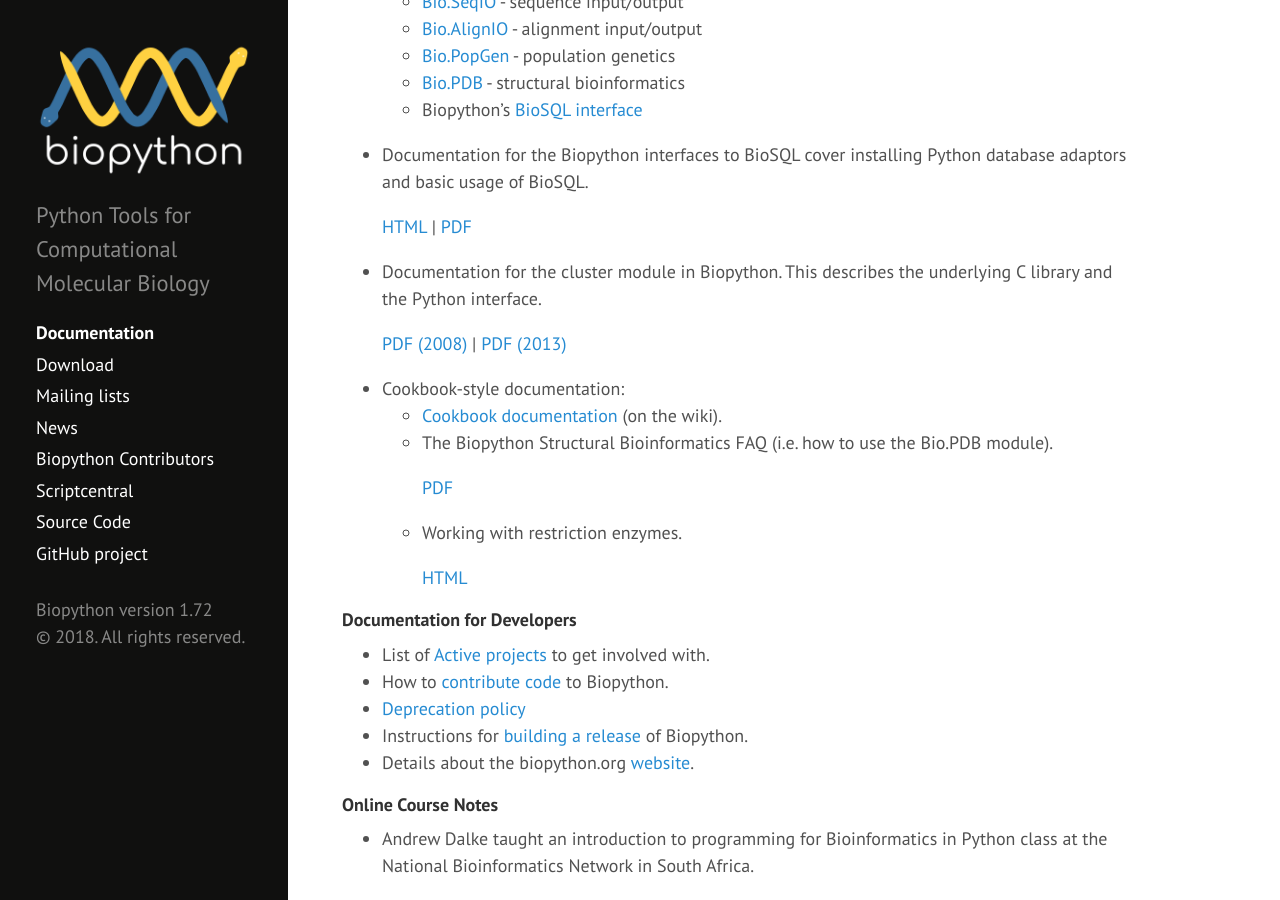
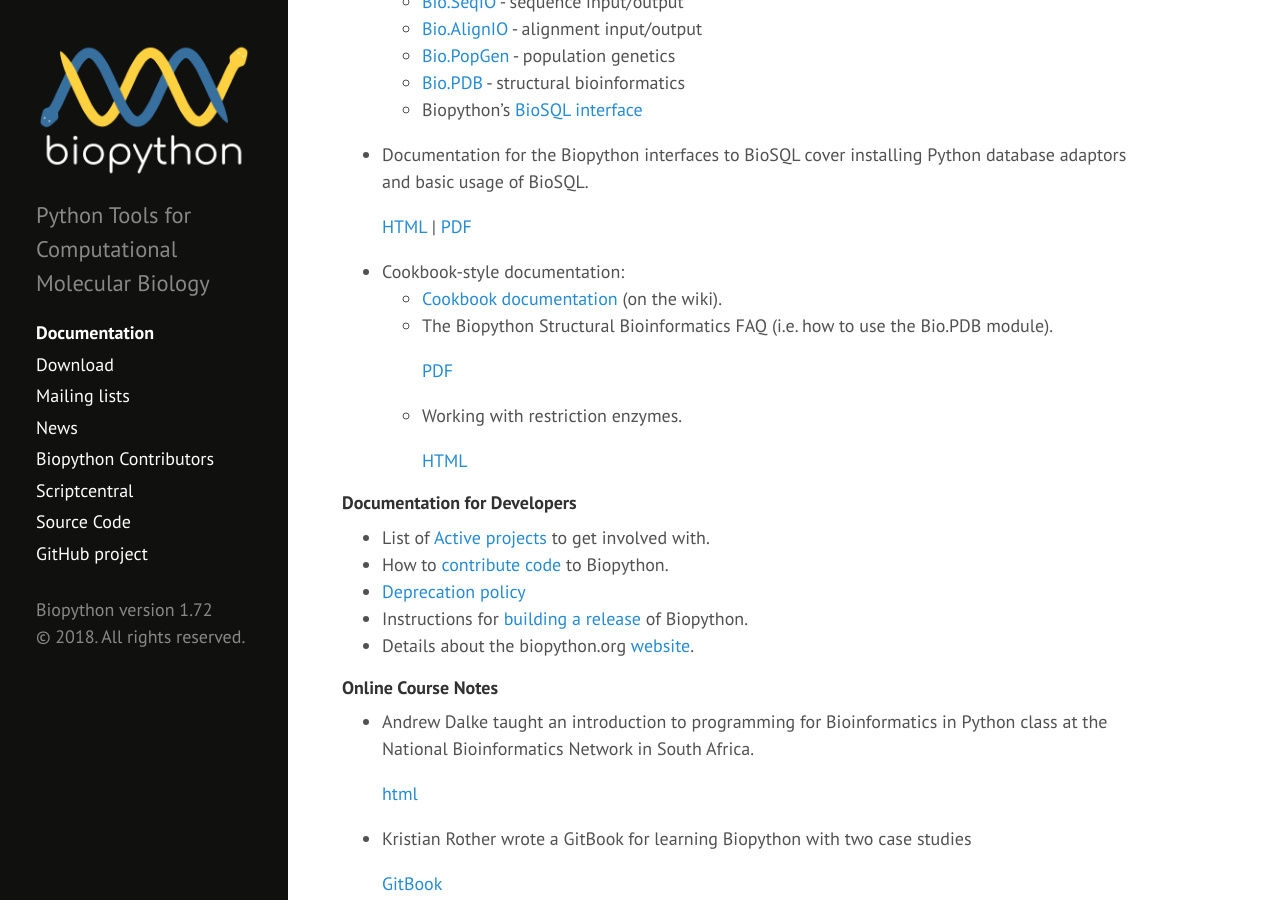
Before and after one commit to biopython/biopython.github.io, a Jekyll site: the page built from wiki/Documentation.md, in a window 1280 px wide and 900 px high, scrolled down 615 px. Built offline with Jekyll 4.4.1, drawn with Linux system fonts in a browser that asks for light colours.

Commit message:
The documentation for the cluster module has been integrated into the Biopython Tutorial and Cookbook (#137)

```diff
--- a/wiki/Documentation.md
+++ b/wiki/Documentation.md
@@ -45,12 +45,6 @@ below.
     [HTML](http://biopython.org/DIST/docs/biosql/python_biosql_basic.html)
     |
     [PDF](http://biopython.org/DIST/docs/biosql/python_biosql_basic.pdf)
-
--   Documentation for the cluster module in Biopython. This describes
-    the underlying C library and the Python interface.
-
-    [PDF (2008)](http://biopython.org/DIST/docs/cluster/cluster.pdf) |
-    [PDF (2013)](http://bonsai.hgc.jp/~mdehoon/software/cluster/cluster.pdf)
 
 -   Cookbook-style documentation:
     -   [Cookbook documentation](Category%3ACookbook "wikilink") (on
```
